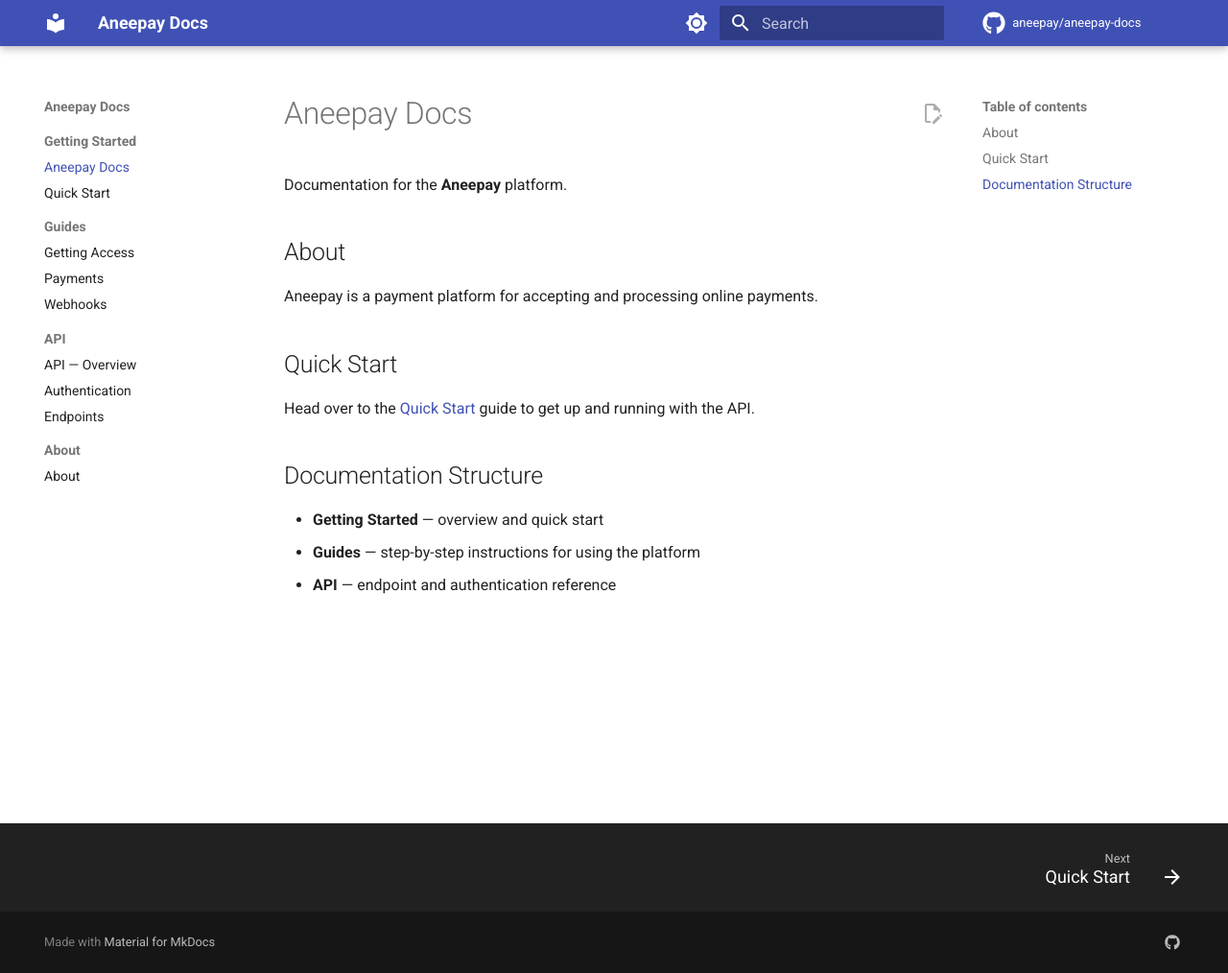
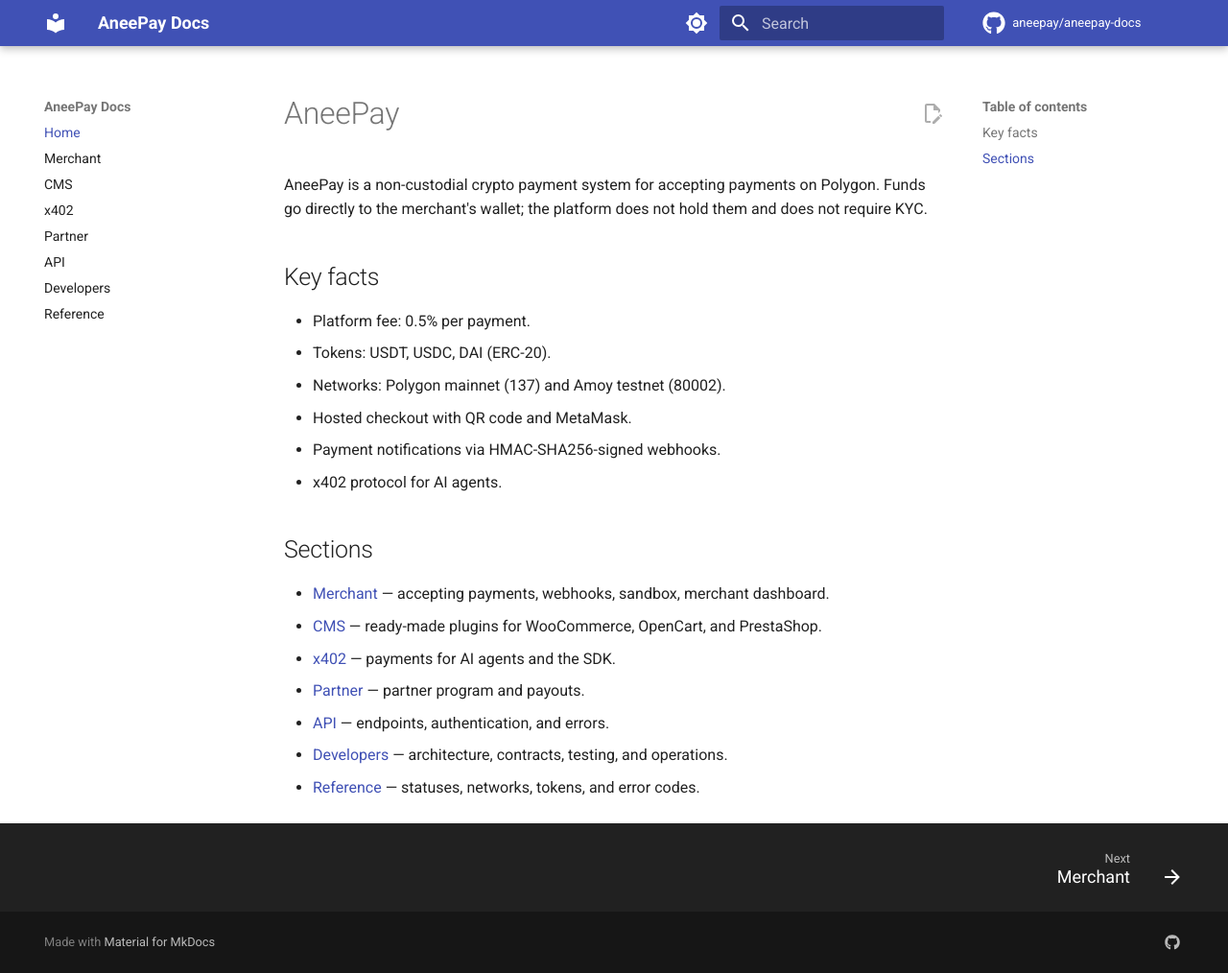
Before and after one commit to aneepay/aneepay-docs, an MkDocs documentation site: the page built from docs/index.md, in a window 1280 px wide and 1014 px high. Shown: the whole window at 96% size. Built offline with MkDocs 1.6.1 and Material for MkDocs 9.7.7, drawn with Linux system fonts in a browser that asks for light colours; comment, search, counter and statistics services are not loaded.

Commit message:
docs: restructure navigation and replace placeholder pages
Add English section landing pages for Merchant, CMS, x402, Partner, API, Developers, and Reference. Remove outdated placeholder content.

```diff
--- a/docs/index.md
+++ b/docs/index.md
@@ -1,17 +1,22 @@
-# Aneepay Docs
+# AneePay
 
-Documentation for the **Aneepay** platform.
+AneePay is a non-custodial crypto payment system for accepting payments on Polygon. Funds go directly to the merchant's wallet; the platform does not hold them and does not require KYC.
 
-## About
+## Key facts
 
-Aneepay is a payment platform for accepting and processing online payments.
+- Platform fee: 0.5% per payment.
+- Tokens: USDT, USDC, DAI (ERC-20).
+- Networks: Polygon mainnet (137) and Amoy testnet (80002).
+- Hosted checkout with QR code and MetaMask.
+- Payment notifications via HMAC-SHA256-signed webhooks.
+- x402 protocol for AI agents.
 
-## Quick Start
+## Sections
 
-Head over to the [Quick Start](quickstart.md) guide to get up and running with the API.
-
-## Documentation Structure
-
-- **Getting Started** — overview and quick start
-- **Guides** — step-by-step instructions for using the platform
-- **API** — endpoint and authentication reference
+- [Merchant](merchant/index.md) — accepting payments, webhooks, sandbox, merchant dashboard.
+- [CMS](cms/index.md) — ready-made plugins for WooCommerce, OpenCart, and PrestaShop.
+- [x402](x402/index.md) — payments for AI agents and the SDK.
+- [Partner](partner/index.md) — partner program and payouts.
+- [API](api/index.md) — endpoints, authentication, and errors.
+- [Developers](developers/index.md) — architecture, contracts, testing, and operations.
+- [Reference](reference/index.md) — statuses, networks, tokens, and error codes.
--- a/mkdocs.yml
+++ b/mkdocs.yml
@@ -1,5 +1,5 @@
-site_name: Aneepay Docs
-site_description: Documentation for the Aneepay platform
+site_name: AneePay Docs
+site_description: "AneePay documentation: crypto payment acceptance, CMS plugins, x402, and API"
 site_url: https://aneepay.github.io/aneepay-docs/
 repo_url: https://github.com/aneepay/aneepay-docs
 repo_name: aneepay/aneepay-docs
@@ -21,7 +21,9 @@ theme:
         name: Switch to light mode
   features:
     - navigation.sections
+    - navigation.indexes
     - navigation.top
+    - navigation.tracking
     - navigation.footer
     - search.highlight
     - content.code.copy
@@ -44,19 +46,14 @@ markdown_extensions:
       permalink: true
 
 nav:
-  - Getting Started:
-      - index.md
-      - quickstart.md
-  - Guides:
-      - guides/getting-started.md
-      - guides/payments.md
-      - guides/webhooks.md
-  - API:
-      - api/overview.md
-      - api/authentication.md
-      - api/endpoints.md
-  - About:
-      - about.md
+  - Home: index.md
+  - Merchant: merchant/index.md
+  - CMS: cms/index.md
+  - x402: x402/index.md
+  - Partner: partner/index.md
+  - API: api/index.md
+  - Developers: developers/index.md
+  - Reference: reference/index.md
 
 plugins:
   - search
```
Also changed, not shown: docs/about.md (deleted, +0 -7 lines), docs/api/authentication.md (deleted, +0 -22 lines), docs/api/endpoints.md (deleted, +0 -20 lines), docs/api/index.md (added, +46 -0 lines), docs/api/overview.md (deleted, +0 -32 lines), docs/cms/index.md (added, +26 -0 lines), docs/developers/index.md (added, +28 -0 lines), docs/guides/getting-started.md (deleted, +0 -14 lines), docs/guides/payments.md (deleted, +0 -23 lines), docs/guides/webhooks.md (deleted, +0 -28 lines), docs/merchant/index.md (added, +28 -0 lines), docs/partner/index.md (added, +31 -0 lines), docs/quickstart.md (deleted, +0 -35 lines), docs/reference/index.md (added, +40 -0 lines), 1 more files.
